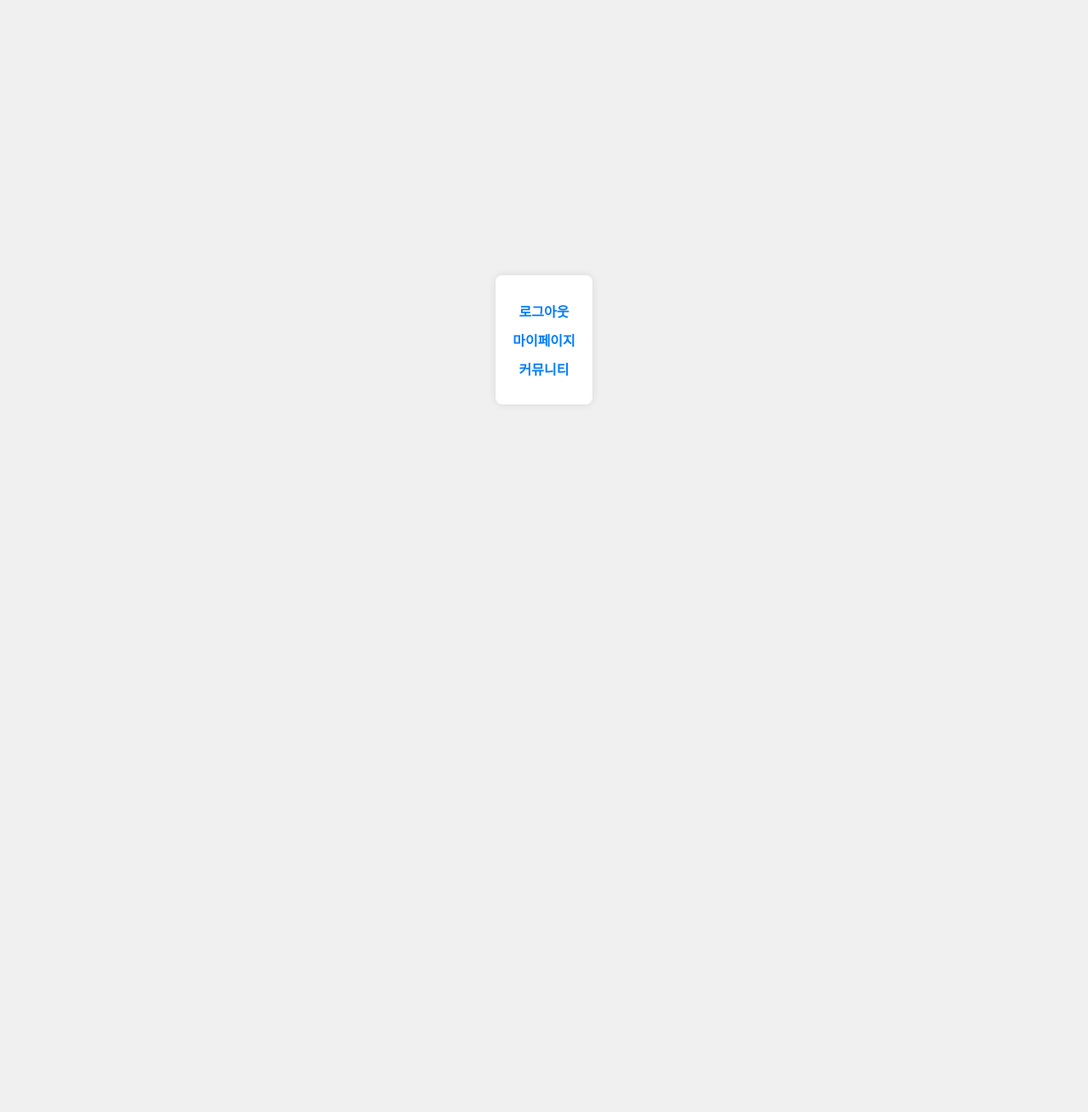
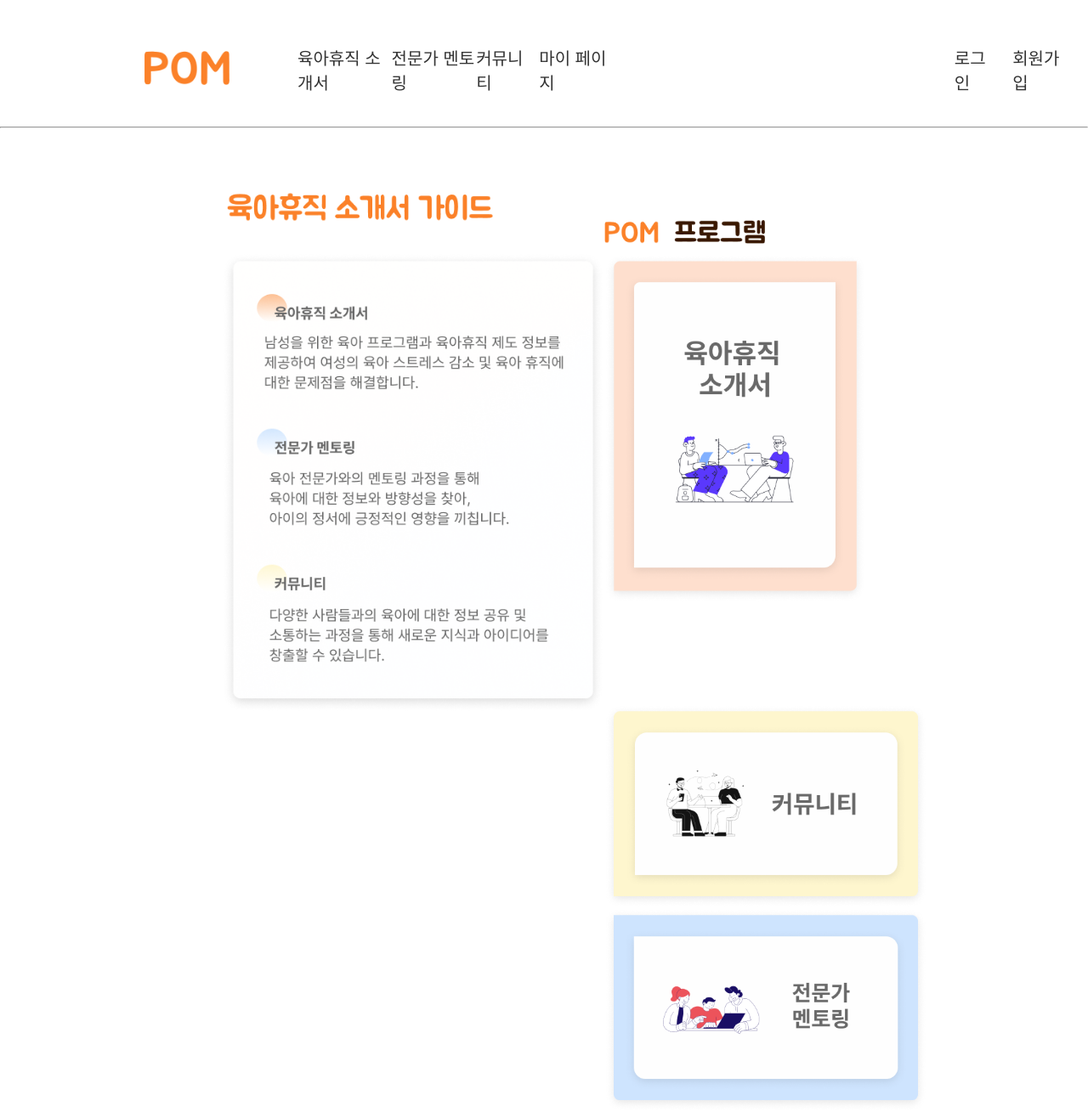
Before and after one commit to egaeuni/2024-Herethon-17, a Django app: page /accounts/ in a window 1280 px wide. Shown: the whole page at 85% size. Before the commit the page ends 476 px from the top, so only its background shows below. Run offline with Django 5.2, Linux system fonts and the light colour scheme.

Commit message:
Feat: ㅅㅂ은 장난이고 경로 수정

```diff
--- a/user/accounts/static/css/mainpage_styles.css
+++ b/user/accounts/static/css/mainpage_styles.css
@@ -41,10 +41,6 @@ body {
 }
 
 .right_nav {
-<<<<<<< HEAD
-  position: fixed;
-=======
->>>>>>> b80f800ce6f26dd3fcbada442c3aea7fbf704b77
   right: 250px; /* 원하는 위치로 조정 */
 }
 
@@ -61,15 +57,13 @@ body {
   text-decoration: none;
   color: #333;
 }
-<<<<<<< HEAD
-=======
+
 .user-options li span {
   font-size: 20px;
   margin-right: 50px;
   text-decoration: none;
   color: #333;
 }
->>>>>>> b80f800ce6f26dd3fcbada442c3aea7fbf704b77
 
 hr {
   color: #646464;
@@ -77,55 +71,51 @@ hr {
 }
 
 .main-content {
-  padding: 20px;
+  justify-content: center;
   display: flex;
 }
 
 .guide {
   width: 450px;
-<<<<<<< HEAD
-  margin-top: 50px;
-  margin-bottom: 30px;
-  margin-left: 280px;
-=======
+  margin-top: 60px;
   display: flex;
   align-items: center;
   justify-content: center;
->>>>>>> b80f800ce6f26dd3fcbada442c3aea7fbf704b77
 }
 
 .title {
   height: 28px;
-<<<<<<< HEAD
-  margin-top: 110px;
-  margin-bottom: 20px;
-  margin-left: 90px;
-  position: absolute;
-=======
+
+  margin-bottom: 50px;
   position: absolute;
   display: flex;
   align-items: center;
   justify-content: center;
->>>>>>> b80f800ce6f26dd3fcbada442c3aea7fbf704b77
+}
+
+.program {
+  margin-top: 100px;
+
+  /* position: absolute; */
+  /* display: flex; */
+  align-items: center;
+  justify-content: center;
 }
 
 .menu_1 {
-  width: 350px;
+  width: 24vw;
   margin-top: 40px;
   margin-bottom: 55px;
-  margin-left: 40px;
 }
 
 .menu_2 {
   position: absolute;
   width: 380px;
-  margin-top: 170px;
-  margin-left: 10px;
+  margin-top: 60px;
 }
 
 .menu_3 {
   position: absolute;
   width: 380px;
-  margin-top: 410px;
-  margin-left: 10px;
+  margin-top: 300px;
 }
--- a/user/accounts/static/scripts/loginCheck.js
+++ b/user/accounts/static/scripts/loginCheck.js
@@ -1,21 +1,18 @@
-const loggedIn = localStorage.getItem("loggedIn");
-const username = localStorage.getItem("username");
+// const loggedIn = localStorage.getItem("loggedIn");
+// const username = localStorage.getItem("username");
 
-if (loggedIn === "true") {
-  document.getElementById("login").style.display = "none";
-  document.getElementById("signup").style.display = "none";
-  document.getElementById("logout").style.display = "block";
-  console.log("로그인 된 사용자:", username);
-} else {
-  document.getElementById("logout").style.display = "none";
-}
+// // if (loggedIn === "true") {
+// //   document.getElementById("login").style.display = "none";
+// //   document.getElementById("signup").style.display = "none";
+// //   document.getElementById("logout").style.display = "block";
+// //   console.log("로그인 된 사용자:", username);
+// // } else {
+// //   document.getElementById("logout").style.display = "none";
+// // }
 
-document.getElementById("logout").addEventListener("click", function () {
-  localStorage.removeItem("loggedIn");
-  console.log("로그아웃 성공:", username);
-<<<<<<< HEAD
-  window.location.href = "/html/mainpage.html";
-=======
-  window.location.href = "{% url 'mainpage' %}";
->>>>>>> b80f800ce6f26dd3fcbada442c3aea7fbf704b77
-});
+// document.getElementById("logout").addEventListener("click", function () {
+//   localStorage.removeItem("loggedIn");
+//   console.log("로그아웃 성공:", username);
+
+//   window.location.href = "{% url 'mainpage' %}";
+// });
--- a/user/accounts/templates/accounts/home.html
+++ b/user/accounts/templates/accounts/home.html
@@ -1,53 +1,93 @@
 <!DOCTYPE html>
-<html>
+<html lang="en">
   <head>
-    <title>Home</title>
-    <style>
-      body {
-        font-family: Arial, sans-serif;
-        margin: 0;
-        padding: 0;
-        display: flex;
-        justify-content: center;
-        align-items: center;
-        height: 100vh;
-        background-color: #f0f0f0;
-      }
-      .container {
-        text-align: center;
-        background: white;
-        padding: 20px;
-        border-radius: 8px;
-        box-shadow: 0 0 10px rgba(0, 0, 0, 0.1);
-      }
-      .container h1 {
-        margin: 0;
-        font-size: 24px;
-      }
-      .container p {
-        margin: 10px 0;
-      }
-      .container a {
-        text-decoration: none;
-        color: #007bff;
-        font-weight: bold;
-      }
-      .container a:hover {
-        text-decoration: underline;
-      }
-    </style>
+    <meta charset="UTF-8" />
+    <meta name="viewport" content="width=device-width, initial-scale=1.0" />
+    <title>메인페이지</title>
+    {% load static %}
+    <link rel="stylesheet" href="{% static 'css/mainpage_styles.css' %}" />
   </head>
+
   <body>
-    <div class="container">
-      <p>
-        <a href="{% url 'accounts:logout' %}">로그아웃</a>
-      </p>
-      <p>
-        <a href="{% url 'accounts:mypage' %}">마이페이지</a>
-      </p>
-      <p>
-        <a href="{% url 'community:list' %}">커뮤니티</a>
-      </p>
+    <section class="nav_main">
+      {% load static %}
+
+      <a href="{% url 'accounts:home' %}">
+        <img class="logo" src="{% static 'images/logo2.png' %}" alt="로고" />
+      </a>
+      <nav>
+        <ul class="menu">
+          <li>
+            <a href="{% url 'program:program_home' %}">육아휴직 소개서</a>
+          </li>
+          <li><a href="{% url 'mentoring:home' %}">전문가 멘토링</a></li>
+          <li><a href="{% url 'community:list' %}">커뮤니티</a></li>
+          <li><a href="{% url 'accounts:mypage' %}">마이 페이지</a></li>
+        </ul>
+      </nav>
+      <nav style="padding-left: 400px">
+        <ul class="menu">
+          {% if user.is_authenticated %}
+          <li>
+            <a>{{ user.username }}님, 환영합니다!</a>
+          </li>
+          <li>
+            <a
+              href="#"
+              onclick="document.getElementById('logout-form').submit();"
+              >로그아웃</a
+            >
+            <form
+              id="logout-form"
+              action="{% url 'accounts:logout' %}"
+              method="post"
+              style="display: none"
+            >
+              {% csrf_token %}
+            </form>
+          </li>
+          {% else %}
+          <li>
+            <a href="{% url 'accounts:login' %}" class="nav-link">로그인</a>
+          </li>
+          <li>
+            <a href="{% url 'accounts:signup' %}" class="nav-link">회원가입</a>
+          </li>
+          {% endif %}
+        </ul>
+      </nav>
+    </section>
+    <hr />
+    <div class="main-content">
+      <img class="guide" src="{% static 'images/guide.png' %}" alt="로고" />
+
+      <div class="program">
+        <img class="title" src="{% static 'images/title2.png' %}" alt="로고" />
+        <div>
+          <a href="{% url 'program:program_home' %}">
+            <img
+              class="menu_1"
+              src="{% static 'images/menu1.png' %}"
+              alt="육아휴직소개서"
+            />
+          </a>
+        </div>
+        <a href="{% url 'mentoring:home' %}">
+          <img
+            class="menu_2"
+            src="{% static 'images/menu2.png' %}"
+            alt="전문가멘토링"
+          />
+        </a>
+        <a href="{% url 'community:list' %}">
+          <img
+            class="menu_3"
+            src="{% static 'images/menu3.png' %}"
+            alt="커뮤니티"
+          />
+        </a>
+      </div>
     </div>
+    <script src="{% static '/scripts/loginCheck.js' %}"></script>
   </body>
 </html>
--- a/user/accounts/templates/accounts/signup.html
+++ b/user/accounts/templates/accounts/signup.html
@@ -9,7 +9,7 @@
   </head>
   <body>
     <div class="logo-container">
-      <img src="{% static 'img/logo1.png' %}" alt="로고" class="logo" />
+      <img src="{% static 'images/logo1.png' %}" alt="로고" class="logo" />
     </div>
     <div class="container1">
       <h2 class="input_1">회원가입</h2>
```
Also changed, not shown: user/accounts/templates/accounts/signup_child.html (+4 -4 lines).
